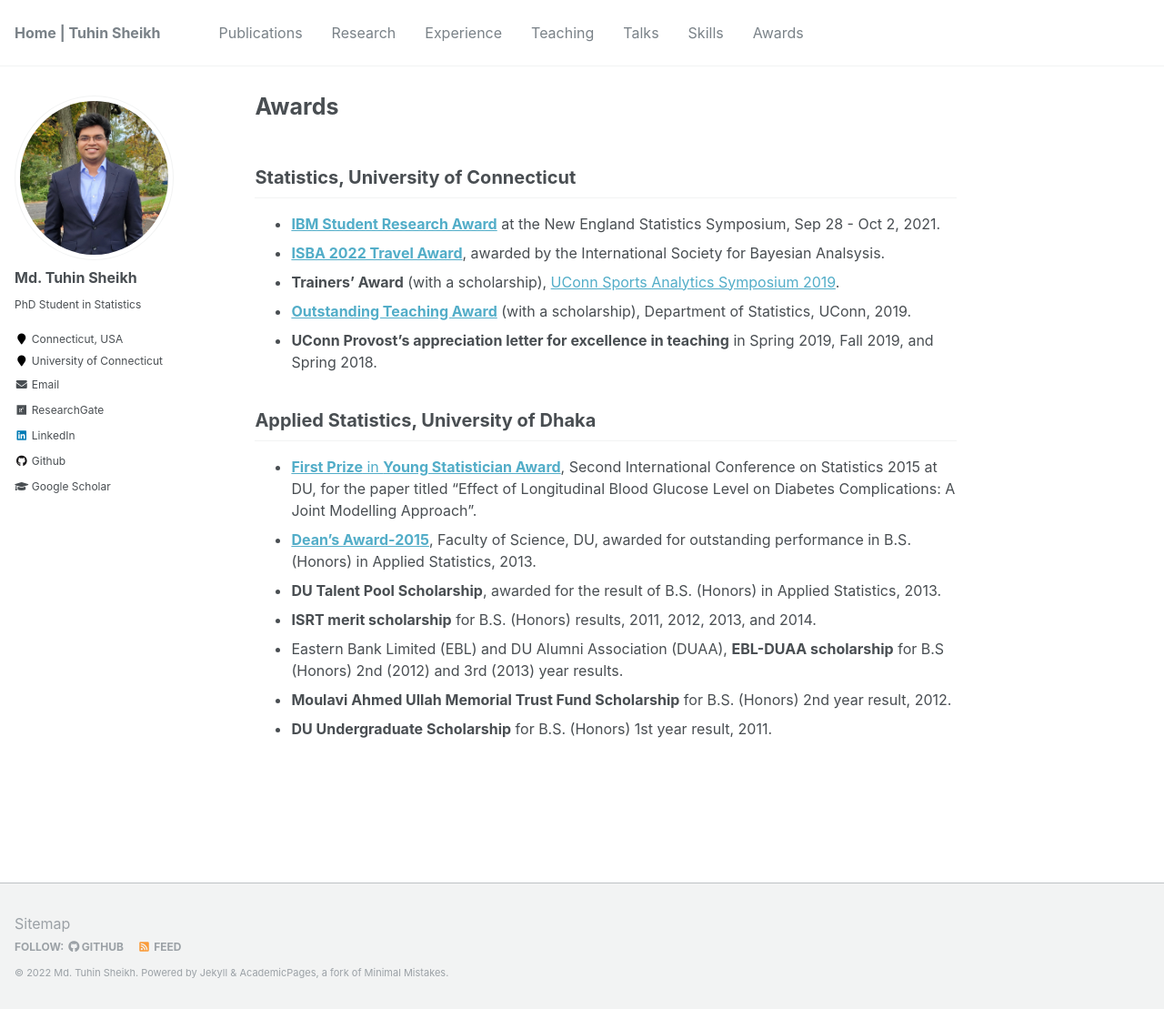
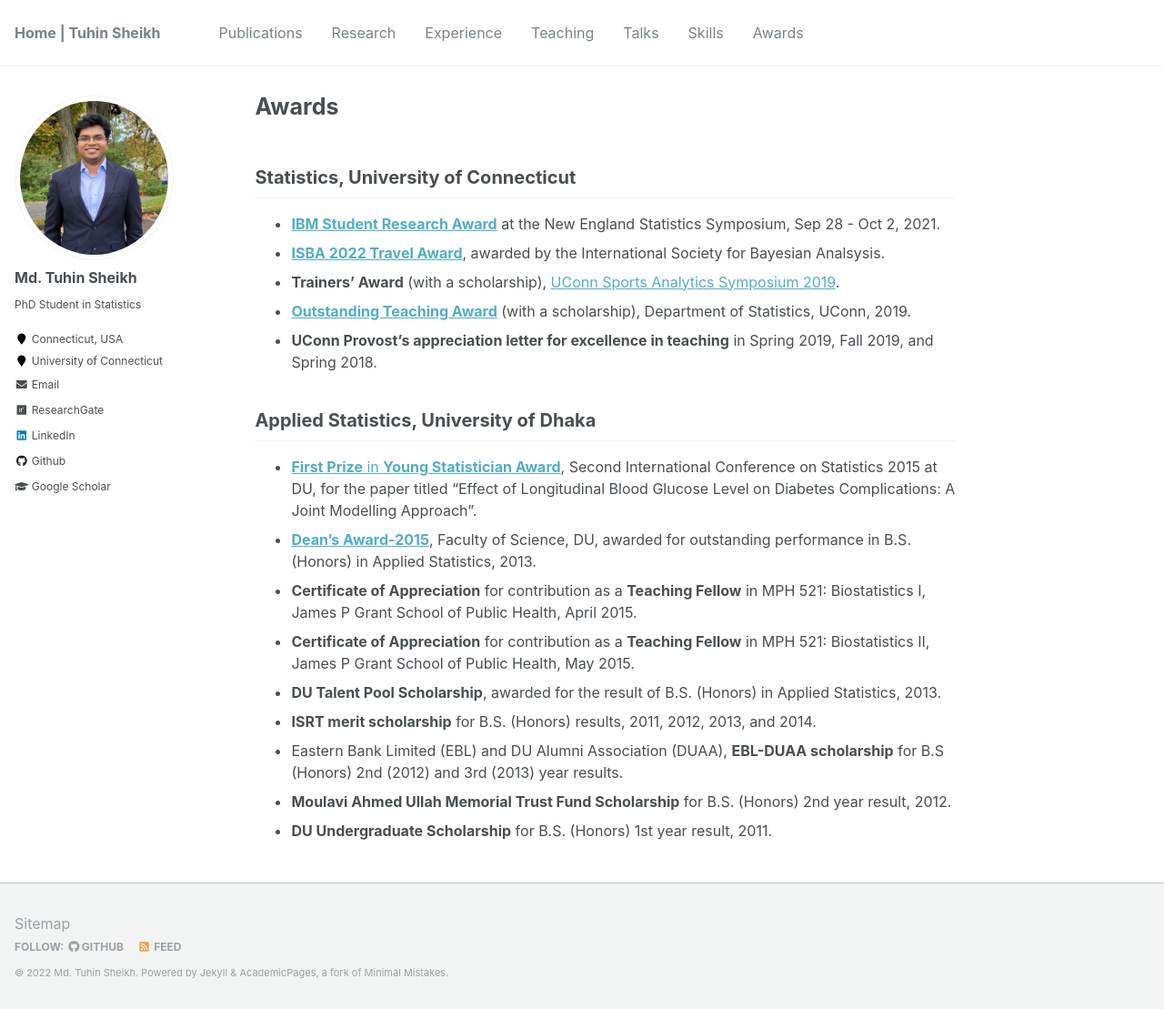
Before and after one commit to mdtuhinsheikh/mdtuhinsheikh.github.io, a Jekyll site: the page built from _pages/awards.md, in a window 1280 px wide and 1109 px high. Shown: the whole window at 91% size. Built offline with Jekyll 4.4.1, drawn with Linux system fonts in a browser that asks for light colours.

Commit message:
Update awards.md

```diff
--- a/_pages/awards.md
+++ b/_pages/awards.md
@@ -14,6 +14,8 @@ author_profile: true
 ## Applied Statistics, University of Dhaka
 * [**First Prize** in **Young Statistician Award**](https://www.isrt.ac.bd/news/isrt-alumni-and-student-win-young-statistician-award-at-statistics-conference/), Second International Conference on Statistics 2015 at DU, for the paper titled "Effect of Longitudinal Blood Glucose Level on Diabetes Complications: A Joint Modelling Approach".
 * **[Dean's Award-2015](https://www.isrt.ac.bd/news/isrt-students-receive-deans-award/)**, Faculty of Science, DU, awarded for outstanding performance in B.S. (Honors) in Applied Statistics, 2013.
+* **Certificate of Appreciation** for contribution as a **Teaching Fellow** in MPH 521: Biostatistics I, James P Grant School of Public Health, April 2015.
+*	**Certificate of Appreciation** for contribution as a **Teaching Fellow** in MPH 521: Biostatistics II, James P Grant School of Public Health, May 2015.
 * **DU Talent Pool Scholarship**, awarded for the result of B.S. (Honors) in Applied Statistics, 2013.
 * **ISRT merit scholarship** for B.S. (Honors) results, 2011, 2012, 2013, and 2014.
 * Eastern Bank Limited (EBL) and DU Alumni Association (DUAA), **EBL-DUAA scholarship** for B.S (Honors) 2nd (2012) and 3rd (2013) year results.
```
